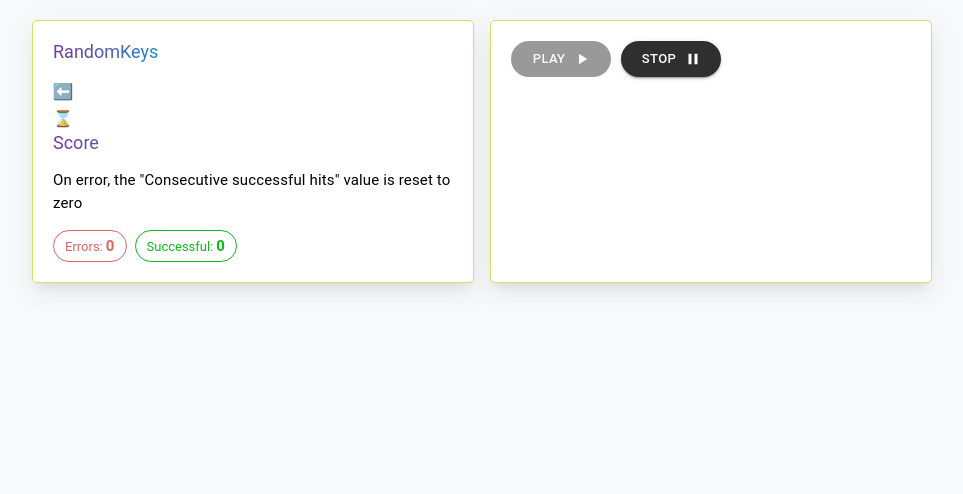
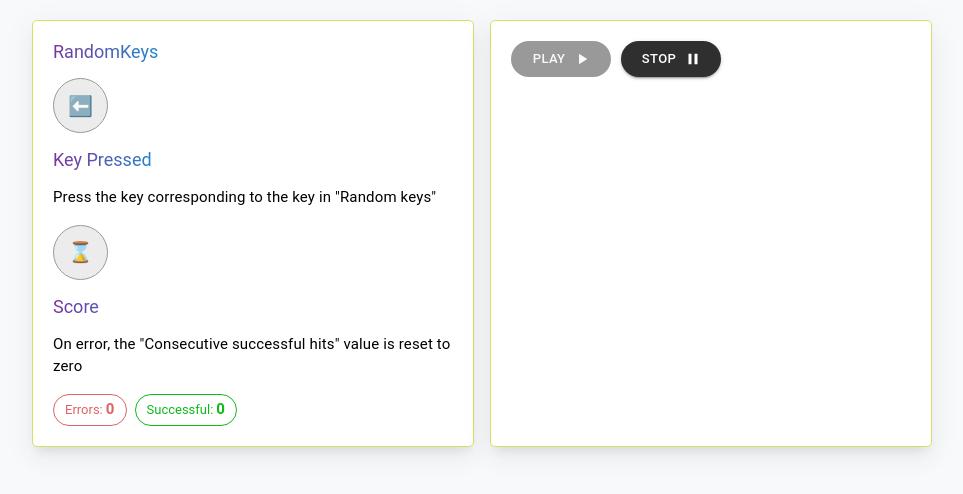
Before and after one commit to MishaDenisenko/react-arrow-game, a React (Vite) app: page / in a window 1280 px wide. Both pictures are taken after a click on the button "PLAY". Shown: the top 494 px of the page, without its empty margins (158-1121 px from the left). Built offline with nearby package versions, Linux system fonts and the light colour scheme.

Commit message:
add styles for other components

```diff
--- a/src/components/Playground/components/KeyPressed/KeyPressed.tsx
+++ b/src/components/Playground/components/KeyPressed/KeyPressed.tsx
@@ -1,8 +1,15 @@
 import React, { useCallback, useEffect } from 'react';
+
 import { MAP_ARROW_CODES } from '../../constants';
-import { useAppDispatch, useAppSelector } from '../../../../app/hooks';
-import { setEnteredValue, setSteps } from '../../store/slice';
+
+import { useAppDispatch } from '../../../../app/hooks';
+import { setEnteredValue } from '../../store/slice';
 import { useKeyPressedElement } from './hooks';
+
+import { TypographyHeader, TypographyText } from '../../../UI';
+
+import styles from './KeyPressed.module.css';
+
 
 interface IKeyPressed {
     isTimerActive: boolean;
@@ -28,7 +35,19 @@ const KeyPressed: React.FC<IKeyPressed> = (props) => {
         return () => window.removeEventListener('keydown', handleKeyDown);
     });
 
-    return <div>{keyPressedElement}</div>;
+    return (
+        <>
+            <TypographyHeader>Key Pressed</TypographyHeader>
+
+            <div className={styles.container}>
+                <TypographyText>Press the key corresponding to the key in "Random keys"</TypographyText>
+
+                <div className={styles.wrapper}>
+                    <span className={styles.icon}>{keyPressedElement}</span>
+                </div>
+            </div>
+        </>
+    );
 };
 
 export default KeyPressed;
--- a/src/components/Playground/components/RandomKeys/RandomArrows/RandomArrows.module.css
+++ b/src/components/Playground/components/RandomKeys/RandomArrows/RandomArrows.module.css
@@ -1,9 +1,9 @@
-.icon {
-    background-color: #e4e4e4;
-}
+
 .iconSuccess {
-    background-color: #4fd79a;
+    border: 1px solid var(--color-green);
+    background-color: var(--color-green-light);
 }
 .iconUnsuccess {
-    background-color: #d58b8b;
+    border: 1px solid var(--color-red-light);
+    background-color: var(--color-red-lighter);
 }
--- a/src/components/Playground/components/RandomKeys/RandomArrows/RandomArrows.tsx
+++ b/src/components/Playground/components/RandomKeys/RandomArrows/RandomArrows.tsx
@@ -1,29 +1,31 @@
 import React from 'react';
+import cn from 'classnames';
 
 import { useAppSelector } from '../../../../../app/hooks';
 
 import { MAP_ARROW_CODES } from '../../../constants';
 import { IMapArrowCodes } from '../../../types';
 
+import stylesCommon from '../RandomKeys.module.css';
 import styles from './RandomArrows.module.css';
 
 const RandomArrows: React.FC = () => {
     const { steps } = useAppSelector((state) => state.playground);
 
     const getStylesRandomArrow = (success: boolean | null): string => {
-        if (success == null) return styles.icon;
+        if (success == null) return '';
 
         return success ? styles.iconSuccess : styles.iconUnsuccess;
     };
 
     return (
-        <>
+        <div className={stylesCommon.wrapper}>
             {steps.map(({ step, success, currentValue }) => (
-                <span key={step} className={getStylesRandomArrow(success)}>
+                <span key={step} className={cn(getStylesRandomArrow(success), stylesCommon.icon)}>
                     {MAP_ARROW_CODES[currentValue as keyof IMapArrowCodes]}
                 </span>
             ))}
-        </>
+        </div>
     );
 };
 
--- /dev/null
+++ b/src/components/Playground/components/RandomKeys/WelcomeText/WelcomeText.module.css
@@ -0,0 +1,5 @@
+.loader {
+    width: 70%;
+    height: 70%;
+    border-radius: 50%;
+}
--- a/src/components/Playground/components/RandomKeys/WelcomeText/WelcomeText.tsx
+++ b/src/components/Playground/components/RandomKeys/WelcomeText/WelcomeText.tsx
@@ -1,4 +1,12 @@
 import React from 'react';
+
+import loader from './img/loader.svg';
+
+import { TypographyText } from '../../../../UI';
+
+import stylesCommon from '../RandomKeys.module.css';
+import styles from './WelcomeText.module.css';
+
 
 interface IWelcomeText {
     isTimerActive: boolean;
@@ -7,9 +15,16 @@ interface IWelcomeText {
 const WelcomeText: React.FC<IWelcomeText> = (props) => {
     const { isTimerActive } = props;
 
-    return (
-        <span>{isTimerActive ? 'Loading...' : 'Press "Play" to start the game and wait for the first arrow to appear'}
-        </span>
+    return isTimerActive ? (
+        <div className={stylesCommon.wrapper}>
+            <span className={stylesCommon.icon}>
+                <img src={loader} alt={'loader'} className={stylesCommon.icon}/>
+            </span>
+        </div>
+    ) : (
+        <TypographyText>
+            Press "Play" to start the game and wait for the first arrow to appear
+        </TypographyText>
     );
 };
 
```
